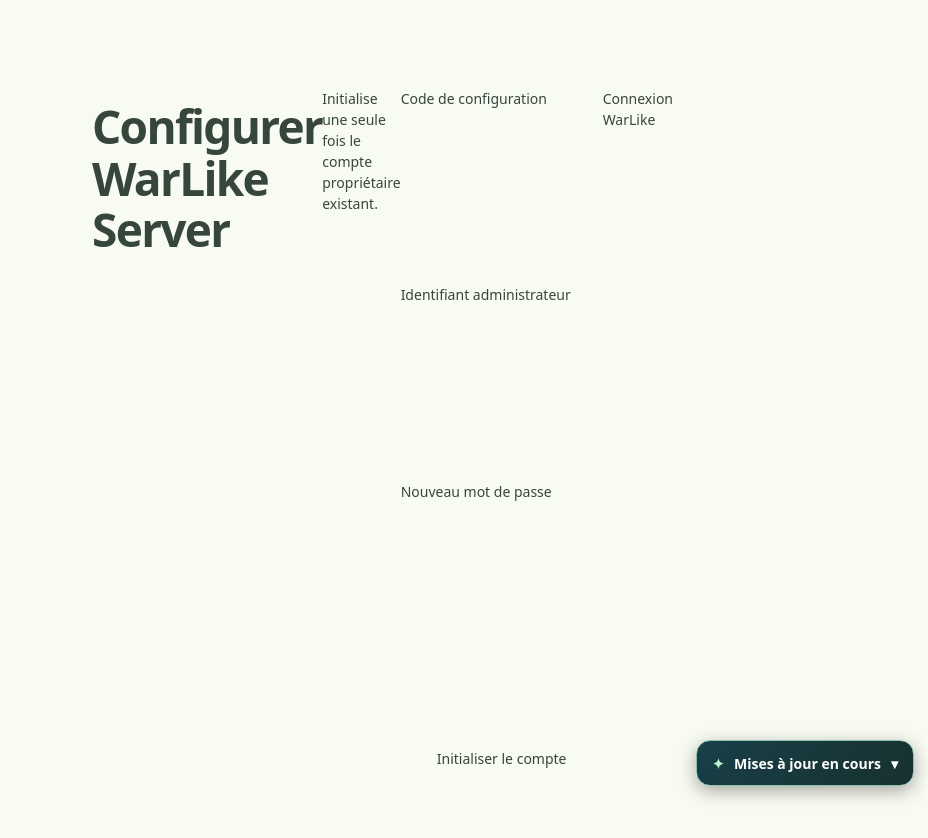
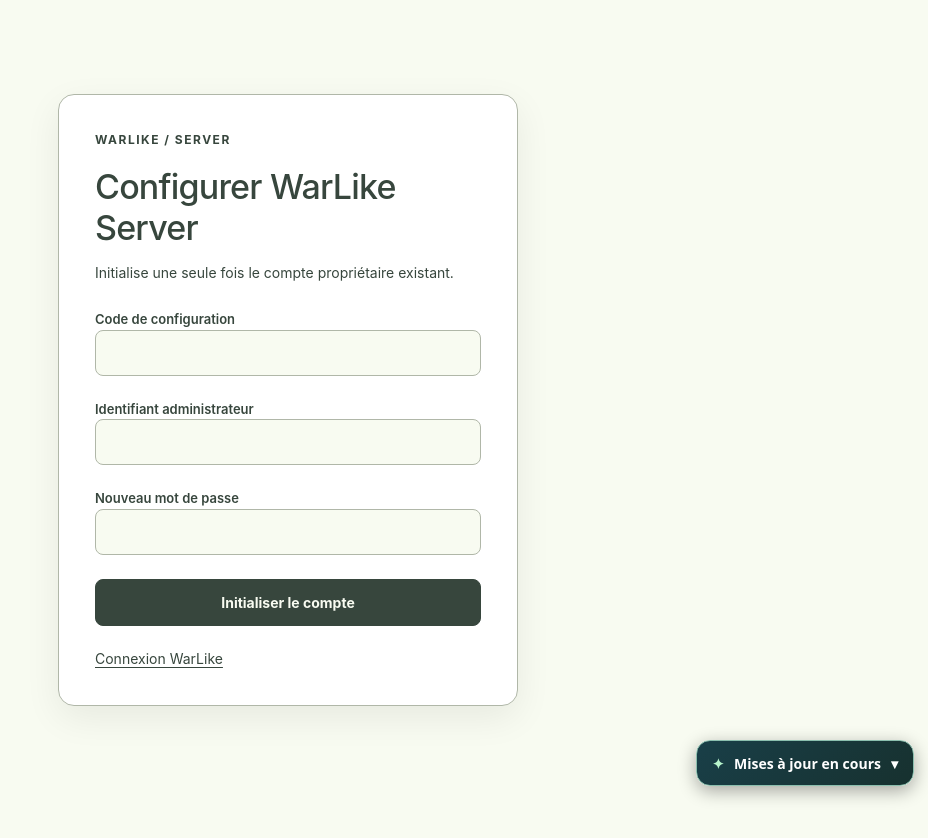
Before and after one commit to Motherlode94/WarLike-Server, a Next.js app: page /configuration in a window 1280 px wide. Shown: the top 838 px of the page, without its empty margins (352-1280 px from the left). After the commit the page ends 800 px from the top, so only its background shows below. Built offline with nearby package versions, Linux system fonts and the light colour scheme.

Commit message:
Unify standalone auth layouts and fix logout confirmation and setup forms

```diff
--- a/app/configuration/view.tsx
+++ b/app/configuration/view.tsx
@@ -3,5 +3,5 @@ import {useState} from 'react';
 export default function Setup(){
  const [code,setCode]=useState(''),[login,setLogin]=useState(''),[password,setPassword]=useState(''),[message,setMessage]=useState('');
  async function submit(e:React.FormEvent){e.preventDefault();setMessage('');try{const r=await fetch('/api/warlike-auth/bootstrap',{method:'POST',headers:{'Content-Type':'application/json'},body:JSON.stringify({setupCode:code,login,password})});const d=await r.json() as {error?:string};if(!r.ok)throw Error(d.error||'Configuration impossible.');setCode('');setPassword('');setMessage('Compte initialisé. Tu peux te connecter.');}catch(e){setCode('');setPassword('');setMessage(e instanceof Error?e.message:'Configuration impossible.');}}
- return <main style={{maxWidth:440,margin:'8vh auto',fontFamily:'system-ui',padding:24}}><h1>Configurer WarLike Server</h1><p>Initialise une seule fois le compte propriétaire existant.</p><form onSubmit={submit} style={{display:'grid',gap:12}}><label>Code de configuration<input required type="password" autoComplete="off" value={code} onChange={e=>setCode(e.target.value)}/></label><label>Identifiant administrateur<input required autoComplete="username" value={login} onChange={e=>setLogin(e.target.value)}/></label><label>Nouveau mot de passe<input required type="password" minLength={12} maxLength={256} autoComplete="new-password" value={password} onChange={e=>setPassword(e.target.value)}/></label><button>Initialiser le compte</button></form><p role="status">{message}</p><a href="/connexion">Connexion WarLike</a></main>;
+ return <main className="wl-auth-shell"><section className="wl-auth-card" aria-labelledby="setup-title"><div className="wl-auth-brand">WARLIKE / SERVER</div><h1 id="setup-title">Configurer WarLike Server</h1><p className="wl-auth-intro">Initialise une seule fois le compte propriétaire existant.</p><form onSubmit={submit}><label>Code de configuration<input required type="password" autoComplete="off" value={code} onChange={e=>setCode(e.target.value)}/></label><label>Identifiant administrateur<input required autoComplete="username" value={login} onChange={e=>setLogin(e.target.value)}/></label><label>Nouveau mot de passe<input required type="password" minLength={12} maxLength={256} autoComplete="new-password" value={password} onChange={e=>setPassword(e.target.value)}/></label><button type="submit">Initialiser le compte</button></form><p className="wl-auth-status" role="status">{message}</p><a className="wl-auth-back" href="/connexion">Connexion WarLike</a></section></main>;
 }
--- a/app/deconnexion/view.tsx
+++ b/app/deconnexion/view.tsx
@@ -1,3 +1,19 @@
 'use client';
-import {useState} from 'react';
-export default function Signout(){const [error,setError]=useState('');async function logout(){try{const r=await fetch('/api/warlike-auth/logout',{method:'POST'});if(!r.ok)throw Error('Déconnexion impossible.');location.assign('/connexion');}catch(e){setError(e instanceof Error?e.message:'Déconnexion impossible.');}}return <main style={{maxWidth:440,margin:'8vh auto',padding:24,fontFamily:'system-ui'}}><h1>Déconnexion</h1><p>Fermer ta session WarLike sur ce site ?</p><button onClick={()=>void logout()}>Se déconnecter</button><p role="alert">{error}</p><a href="/">Retour</a></main>;}
+import {useState,useRef} from 'react';
+export default function Signout(){
+ const [error,setError]=useState(''),[busy,setBusy]=useState(false);
+ const pending=useRef(false);
+ async function logout(){
+  if(pending.current)return;pending.current=true;setBusy(true);setError('');
+  try{const r=await fetch('/api/warlike-auth/logout',{method:'POST'});if(!r.ok)throw Error('Déconnexion impossible.');location.assign('/connexion');}
+  catch(e){setError(e instanceof Error?e.message:'Déconnexion impossible.');pending.current=false;setBusy(false);}
+ }
+ return <main className="wl-auth-shell"><section className="wl-auth-card" aria-labelledby="signout-title">
+  <div className="wl-auth-brand">WARLIKE / SERVER</div>
+  <h1 id="signout-title">Déconnexion</h1>
+  <p className="wl-auth-intro">Fermer ta session WarLike sur ce site ?</p>
+  <button type="button" disabled={busy} aria-busy={busy} onClick={()=>void logout()}>{busy?'Déconnexion…':'Se déconnecter'}</button>
+  {error&&<p className="wl-auth-status" role="alert">{error}</p>}
+  <a className="wl-auth-back" href="/">Annuler et retourner au serveur</a>
+ </section></main>;
+}
--- a/app/demande-compte/view.tsx
+++ b/app/demande-compte/view.tsx
@@ -6,11 +6,11 @@ export default function Registration(){
  e.preventDefault();if(busy||done)return;const form=e.currentTarget,d=new FormData(form);setBusy(true);setStatus('');
  try{const r=await fetch('/api/warlike-auth/registration-request',{method:'POST',headers:{'Content-Type':'application/json'},body:JSON.stringify({name:d.get('name'),email:d.get('email')})});if(!r.ok)throw Error(r.status===429?'Trop de demandes. Réessaie plus tard.':'Demande non enregistrée.');setDone(true);form.reset();setStatus('Demande reçue. Aucun compte n’est encore créé.');}catch(e){setStatus(e instanceof Error?e.message:'Service indisponible.');}finally{setBusy(false);}
  }
- return <main className="wl-registration-shell">
-  <section className="wl-registration-card" aria-labelledby="registration-title">
-   <div className="wl-registration-brand">WARLIKE / SERVER</div>
+ return <main className="wl-auth-shell">
+  <section className="wl-auth-card" aria-labelledby="registration-title">
+   <div className="wl-auth-brand">WARLIKE / SERVER</div>
    <h1 id="registration-title">Inscription WarLike</h1>
-   <p className="wl-registration-intro">Demande un compte standard soumis à validation du propriétaire. Ton nom et ton adresse seront transmis à l’administrateur.</p>
+   <p className="wl-auth-intro">Demande un compte standard soumis à validation du propriétaire. Ton nom et ton adresse seront transmis à l’administrateur.</p>
    <form onSubmit={submit} aria-busy={busy}>
     <fieldset disabled={busy||done}>
      <label htmlFor="registration-name">Nom</label>
@@ -20,8 +20,8 @@ export default function Registration(){
      <button type="submit">{busy?'Envoi en cours…':done?'Demande envoyée':'Envoyer la demande'}</button>
     </fieldset>
    </form>
-   <p className="wl-registration-status" role="status" data-success={done}>{status}</p>
-   <a className="wl-registration-back" href="/connexion">← Retour à la connexion</a>
+   <p className="wl-auth-status" role="status" data-success={done}>{status}</p>
+   <a className="wl-auth-back" href="/connexion">← Retour à la connexion</a>
   </section>
  </main>;
 }
--- a/app/globals.css
+++ b/app/globals.css
@@ -21,19 +21,21 @@ html[data-warlike-app="warlike-server"] :is(.hub-shell,.hub-auth-shell){--h-bg:#
 html[data-warlike-app="warlike-server"] aside{--wl-accent:#C5C5A9;--wl-primary:#C5C5A9;--wl-primary-text:#17211B;--wl-text:#F8FBF1;--wl-text-muted:#D4DCCA;--wl-surface:#233027;--wl-surface-alt:#37463D;--wl-border:#596A5C}
 
 
-/* Registration is a standalone auth screen, not the dashboard's horizontal main. */
-main.wl-registration-shell{display:grid;place-items:center;min-height:100dvh;padding:clamp(16px,4vw,40px);background:var(--wl-bg,#f4f7f8);color:var(--wl-text,#263a43)}
-.wl-registration-card{width:min(100%,460px);min-width:0;padding:clamp(24px,5vw,36px);background:var(--wl-surface,#fff);border:1px solid var(--wl-border,#dfe9e6);border-radius:16px;box-shadow:0 12px 36px #00000012}
-.wl-registration-brand{font-size:12px;font-weight:700;letter-spacing:1.5px;color:var(--wl-text,#263a43)}
-.wl-registration-card h1{font-size:clamp(26px,5vw,34px);line-height:1.2;letter-spacing:-.8px;margin:18px 0 12px;overflow-wrap:anywhere}
-.wl-registration-intro{font-size:14px;line-height:1.65;margin:0 0 26px;color:var(--wl-text,#263a43)}
-.wl-registration-card fieldset{display:grid;gap:8px;border:0;margin:0;padding:0;min-width:0}
-.wl-registration-card label{font-size:13px;font-weight:600}
-html[data-warlike-app="warlike-server"] .wl-registration-card input{display:block;width:100%;min-width:0;min-height:46px;padding:12px 14px;margin:0 0 12px;font:inherit;background:var(--wl-bg,#f4f7f8);color:var(--wl-text,#263a43);border:1px solid var(--wl-border,#9aa8ad);border-radius:8px}
-.wl-registration-card button{min-height:46px;padding:12px 16px;border:1px solid var(--wl-primary,#41654d);border-radius:8px;background:var(--wl-primary,#41654d);color:var(--wl-primary-text,#fff);font:inherit;font-weight:700;cursor:pointer;white-space:normal}
-.wl-registration-card button:disabled{opacity:.7;cursor:not-allowed}
-.wl-registration-card :focus-visible{outline:2px solid var(--wl-focus,#41654d);outline-offset:3px}
-.wl-registration-status{margin:16px 0 0;font-size:14px;line-height:1.5;overflow-wrap:anywhere}
-.wl-registration-status:empty{margin:0}
-.wl-registration-status[data-success="true"]{font-weight:600}
-.wl-registration-back{display:inline-block;margin-top:22px;text-decoration:underline;text-underline-offset:3px;font-size:14px}
+/* Shared standalone authentication screens, isolated from dashboard layout. */
+main.wl-auth-shell{display:grid;place-items:center;min-height:100dvh;padding:clamp(16px,4vw,40px);background:var(--wl-bg,#f4f7f8);color:var(--wl-text,#263a43)}
+.wl-auth-card{width:min(100%,460px);min-width:0;padding:clamp(24px,5vw,36px);background:var(--wl-surface,#fff);border:1px solid var(--wl-border,#dfe9e6);border-radius:16px;box-shadow:0 12px 36px #00000012}
+.wl-auth-brand{font-size:12px;font-weight:700;letter-spacing:1.5px;color:var(--wl-text,#263a43)}
+.wl-auth-card h1{font-size:clamp(26px,5vw,34px);line-height:1.2;letter-spacing:-.8px;margin:18px 0 12px;overflow-wrap:anywhere}
+.wl-auth-intro{font-size:14px;line-height:1.65;margin:0 0 26px;color:var(--wl-text,#263a43)}
+.wl-auth-card fieldset{display:grid;gap:8px;border:0;margin:0;padding:0;min-width:0}
+.wl-auth-card label{font-size:13px;font-weight:600}
+html[data-warlike-app="warlike-server"] .wl-auth-card input{display:block;width:100%;min-width:0;min-height:46px;padding:12px 14px;margin:0 0 12px;font:inherit;background:var(--wl-bg,#f4f7f8);color:var(--wl-text,#263a43);border:1px solid var(--wl-border,#9aa8ad);border-radius:8px}
+.wl-auth-card button{min-height:46px;padding:12px 16px;border:1px solid var(--wl-primary,#41654d);border-radius:8px;background:var(--wl-primary,#41654d);color:var(--wl-primary-text,#fff);font:inherit;font-weight:700;cursor:pointer;white-space:normal}
+.wl-auth-card button:disabled{opacity:.7;cursor:not-allowed}
+.wl-auth-card :focus-visible{outline:2px solid var(--wl-focus,#41654d);outline-offset:3px}
+.wl-auth-status{margin:16px 0 0;font-size:14px;line-height:1.5;overflow-wrap:anywhere}
+.wl-auth-status:empty{margin:0}
+.wl-auth-status[data-success="true"]{font-weight:600}
+.wl-auth-back{display:inline-block;margin-top:22px;text-decoration:underline;text-underline-offset:3px;font-size:14px}
+
+.wl-auth-card>button{width:100%;display:block}.wl-auth-card form{display:grid;grid-template-columns:minmax(0,1fr);gap:12px}.wl-auth-card form>label{display:block}.wl-auth-card form>label input{margin-top:6px}.wl-auth-card .wl-auth-status[role="alert"]{font-weight:600}.wl-auth-card .wl-auth-back{line-height:1.5}
```
